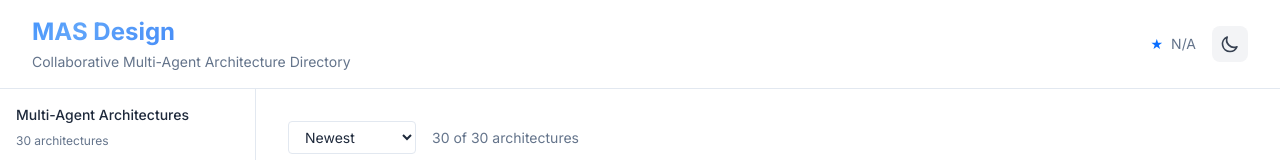
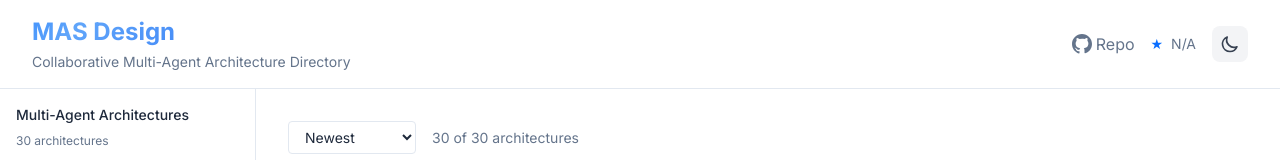
Before and after one commit to eren9677/MAS-multi-agent-architectures, a Next.js app: page / in a window 1280 px wide. Shown: the top 160 px of the page. Built offline with nearby package versions, Linux system fonts and the light colour scheme; no server answers.

Commit message:
added github repo link to page.

```diff
--- a/src/app/page.tsx
+++ b/src/app/page.tsx
@@ -87,12 +87,33 @@ export default function Home() {
 
             {/* Right: Utility Icons */}
             <div className="flex items-center space-x-4">
+              <a
+                href="https://github.com/eren9677/MAS-multi-agent-architectures"
+                target="_blank"
+                rel="noopener noreferrer"
+                className="flex items-center text-light-text-secondary dark:text-dark-text-secondary hover:text-primary-600 dark:hover:text-primary-400 transition-colors"
+                aria-label="GitHub Repository"
+              >
+                <svg
+                  xmlns="http://www.w3.org/2000/svg"
+                  width="20"
+                  height="20"
+                  fill="currentColor"
+                  viewBox="0 0 24 24"
+                  className="mr-1"
+                >
+                  <path d="M12 0C5.37 0 0 5.37 0 12c0 5.3 3.438 9.8 8.205 11.385.6.11.82-.26.82-.577v-2.234c-3.338.726-4.042-1.61-4.042-1.61-.546-1.388-1.333-1.758-1.333-1.758-1.09-.745.082-.73.082-.73 1.205.085 1.84 1.238 1.84 1.238 1.07 1.834 2.807 1.304 3.492.997.108-.776.418-1.305.762-1.605-2.665-.3-5.466-1.335-5.466-5.93 0-1.31.467-2.38 1.235-3.22-.123-.302-.535-1.523.117-3.176 0 0 1.008-.322 3.3 1.23a11.52 11.52 0 0 1 3-.404c1.02.005 2.045.138 3 .404 2.29-1.552 3.296-1.23 3.296-1.23.655 1.653.244 2.874.12 3.176.77.84 1.233 1.91 1.233 3.22 0 4.61-2.807 5.625-5.48 5.92.43.372.823 1.103.823 2.222v3.293c0 .32.217.694.825.576C20.565 21.796 24 17.297 24 12c0-6.63-5.373-12-12-12z" />
+                </svg>
+                Repo
+              </a>
+
               <div className="flex items-center space-x-2 text-sm text-light-text-secondary dark:text-dark-text-secondary">
                 <span className="text-primary-500">★</span>
                 <span>
                   {loading ? '...' : starCount !== null ? starCount.toLocaleString() : 'N/A'}
                 </span>
               </div>
+
               <ThemeToggle />
             </div>
           </div>
```
